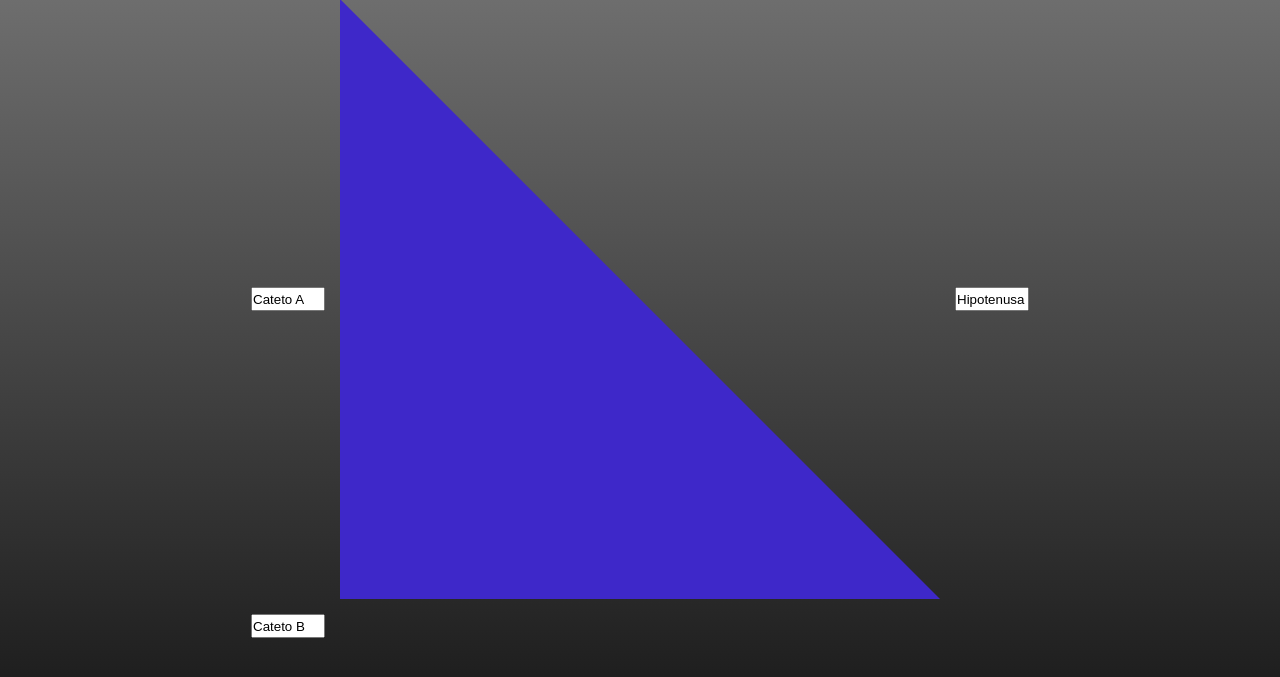
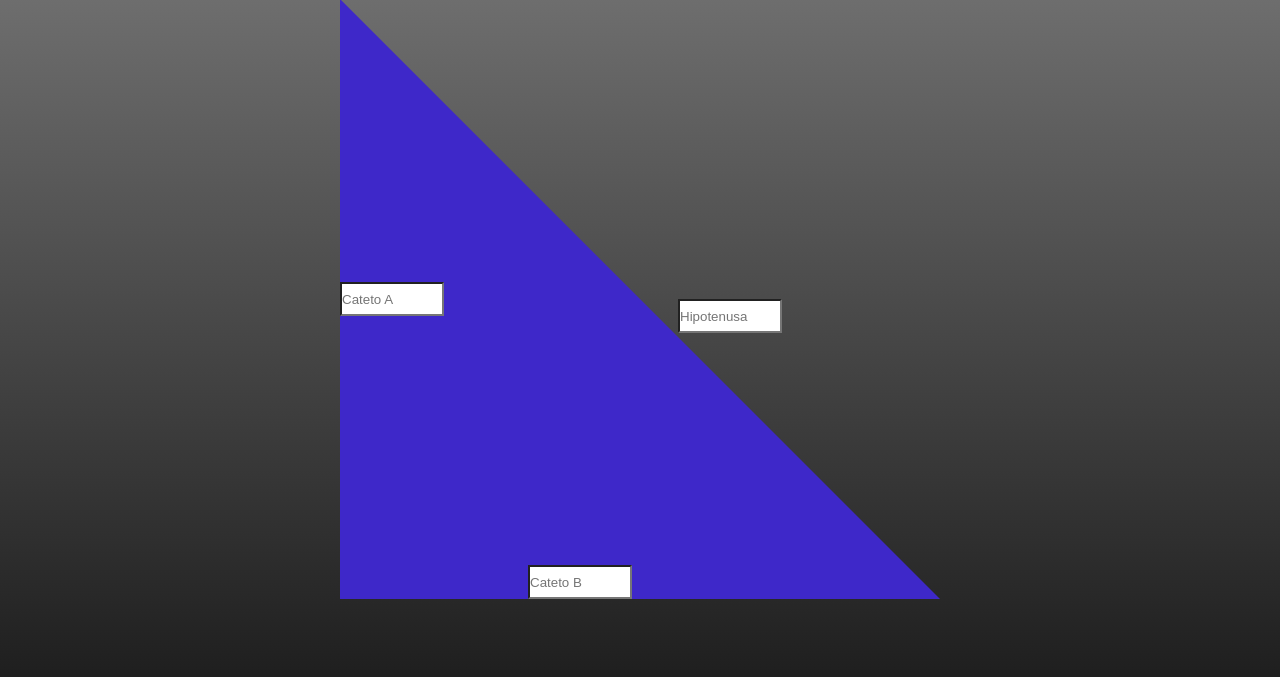
Before and after one commit to BrunoOliveira0719/fair_of_sciences, a Flask app: page /pitagoras in a window 1280 px wide. Shown: the part 107-784 px from the top of the page. Run offline with Flask 3, Linux system fonts and the light colour scheme.

Commit message:
pitagoras complet

```diff
--- a/static/Khan_Academy/area.css
+++ b/static/Khan_Academy/area.css
@@ -64,7 +64,7 @@ input{
 
 .baixo{
     margin: 15px;
-    width: 70px;
+    width: 50px;
 }
 
 .shape1{
@@ -193,17 +193,46 @@ input{
     margin-left: 10px;
 }
 
-.organization_pitagoras{
+.organization_pitagoras {
+    position: relative;
+    width: 600px;
+    height: 600px;
     display: grid;
-    grid-template-columns: auto auto auto;
-    grid-template-rows: auto auto;
     justify-content: center;
     align-items: center;
 }
 
-.shape7{
+.shape7 {
     width: 600px;
     height: 600px;
-    background-color:rgb(62, 40, 201);
+    background-color: rgb(62, 40, 201);
     clip-path: polygon(0 0, 0% 100%, 100% 100%);
+    position: relative;
 }
+
+.pitagoras_inputs {
+    width: 100px;
+    height: 30px;
+    background-color: #ffffff;
+}
+
+.pitagoras_inputs[name="catetoA"] {
+    position: absolute;
+    top: 50%;
+    transform: translateY(-50%);
+}
+
+.pitagoras_inputs[name="hipotenusa"] {
+    position: absolute;
+    top: 50%;
+    left: 65%;
+    transform: translateX(-50%);
+}
+
+.pitagoras_inputs[name="catetoB"] {
+    position: absolute;
+    bottom: 0%;
+    left: 40%;
+    transform: translateX(-50%);
+    margin-top: 10px;
+}
--- a/templates/Khan_Academy/pitagoras.html
+++ b/templates/Khan_Academy/pitagoras.html
@@ -4,7 +4,7 @@
     <meta charset="UTF-8">
     <meta name="viewport" content="width=device-width, initial-scale=1.0">
     <link rel="stylesheet" href="static/Khan_Academy/area.css">
-    <title>pitagoras</title>
+    <title>Pitagoras</title>
 </head>
 <body>
     <div class="nav">
@@ -14,22 +14,23 @@
                     <a href="/">Calculadora</a>
                 </li>
                 <li class="dropdown">
-                    <a href="">Khan Academy</a>
+                    <a href="#">Khan Academy</a>
                     <div class="menu_dropdown">
                         <a href="/Area">Área</a>
-                        <a href="/pitagoras">pitagoras</a>
-                        <a href="">Bhaskara</a>
+                        <a href="/pitagoras">Pitagoras</a>
+                        <a href="#">Bhaskara</a>
                     </div>
                 </li>
             </ul>
+        </nav>
     </div>
     <div class="body">
         <form action="/pitagoras" method="post">
             <div class="organization_pitagoras">
-                    <input class="baixo" type="text" name="heigth" value="Cateto A">
-                    <div class="shape7" ></div>
-                    <input class="baixo" type="text" name="heigth" value="Hipotenusa">
-                    <input class="baixo" type="text" name="heigth" value="Cateto B">
+                <div class="shape7"></div>
+                <input class="pitagoras_inputs" type="text" name="catetoA" placeholder="Cateto A">
+                <input class="pitagoras_inputs" type="text" name="hipotenusa" placeholder="Hipotenusa">
+                <input class="pitagoras_inputs" type="text" name="catetoB" placeholder="Cateto B">
             </div>
         </form>
     </div>
```
Also changed, not shown: templates/Khan_Academy/Area.html (+10 -10 lines). Lines whose indentation alone changed are shown as unchanged.
